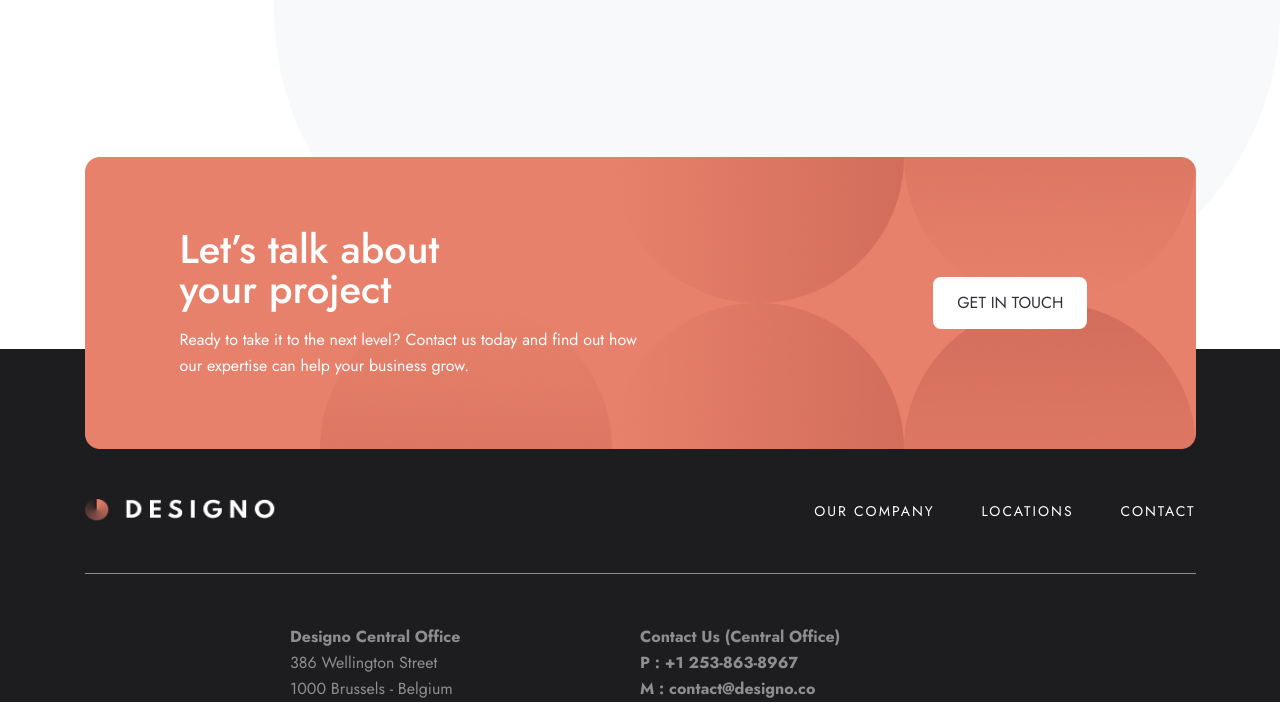
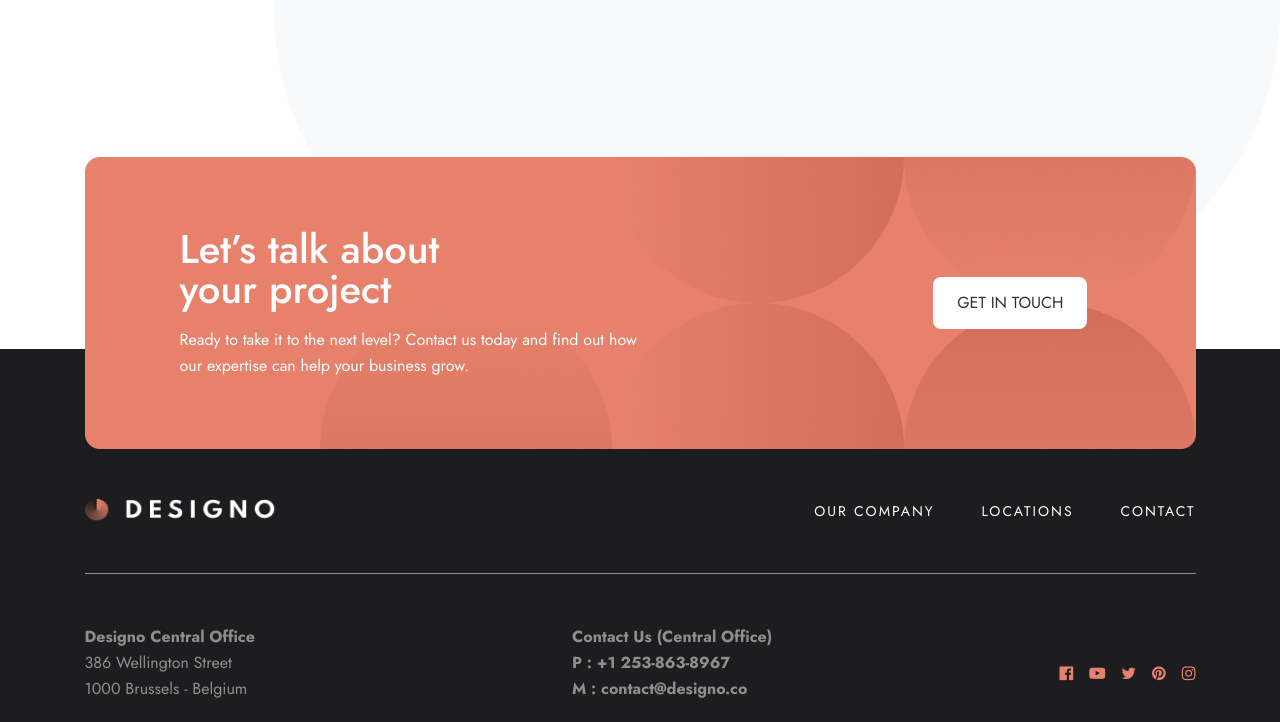
Before and after one commit to luuduc34/Designo, a plain HTML site: page index.html in a window 1280 px wide. Shown: the part 2167-2889 px from the top of the page. Drawn offline with nearby package versions, Linux system fonts and the light colour scheme.

Commit message:
Add index and structuration work

```diff
--- a/index.html
+++ b/index.html
@@ -4,6 +4,9 @@
     <meta charset="UTF-8">
     <meta http-equiv="X-UA-Compatible" content="IE=edge">
     <meta name="viewport" content="width=device-width, initial-scale=1.0">
+    <link rel="stylesheet" href="https://cdn.jsdelivr.net/npm/@fortawesome/fontawesome-free@5.15.4/css/fontawesome.min.css" integrity="sha384-jLKHWM3JRmfMU0A5x5AkjWkw/EYfGUAGagvnfryNV3F9VqM98XiIH7VBGVoxVSc7" crossorigin="anonymous">
+    <link rel="stylesheet" href="https://cdn.jsdelivr.net/npm/bootstrap-icons@1.8.0/font/bootstrap-icons.css" integrity="sha384-ejwKkLla8gPP8t2u0eQyL0Q/4ItcnyveF505U0NIobD/SMsNyXrLti6CWaD0L52l" crossorigin="anonymous">
+    <link href="https://cdnjs.cloudflare.com/ajax/libs/font-awesome/4.3.0/css/font-awesome.css" rel="stylesheet"  type='text/css'>
     <link rel="stylesheet" href="./src/css/style.min.css">
     <title>Designo Home</title>
 </head>
@@ -103,14 +106,15 @@
                 <img class="footer_img_logo" src="./src/img/logo_footer.png">
                 <nav class="footer_nav">
                     <ul class="footer_nav_ul">
-                        <li class="footer_nav_ul_li"><a class="footer_nav_ul_li_a" href="about.html">OUR COMPANY</a> </li>
-                        <li class="footer_nav_ul_li"><a class="footer_nav_ul_li_a" href="about.html">LOCATIONS</a> </li>
-                        <li class="footer_nav_ul_li"><a class="footer_nav_ul_li_a" href="about.html">CONTACT</a> </li>
+                        <li class="footer_nav_ul_li"><a class="footer_nav_ul_li_a" href="#">OUR COMPANY</a></li>
+                        <li class="footer_nav_ul_li"><a class="footer_nav_ul_li_a" href="about.html">LOCATIONS</a></li>
+                        <li class="footer_nav_ul_li"><a class="footer_nav_ul_li_a" href="about.html">CONTACT</a></li>
                     </ul>
                 </nav>
             </div>
             <div class="footer_section_deco_div"></div>
         </section>
+        <div class="footer_div_backgroud_black">
             <section class="footer_section_contact">
                 <div class="footer_section_contact_div">
                     <h4 class="footer_section_contact_div_h4">Designo Central Office</h4>
@@ -127,15 +131,19 @@
 
                     <ul class="footer_nav_social_ul">
 
-                        <li class="footer_nav_social_ul_li"></li>
-                        <li class="footer_nav_social_ul_li"></li>
-                        <li class="footer_nav_social_ul_li"></li>
+                        <li class="footer_nav_social_ul_li"><a href="#"><i class="fa fa-facebook-official fa-1x" aria-hidden="true"></i></a></li>
+                        <li class="footer_nav_social_ul_li"><a href="#"><i class="fa fa-youtube-play fa-1x" aria-hidden="true"></i></a></li>
+                        <li class="footer_nav_social_ul_li"><a href="#"><i class="fa fa-twitter fa-1x" aria-hidden="true"></i></a></li>
+                        <li class="footer_nav_social_ul_li"><a href="#"><i class="fa fa-pinterest fa-1x" aria-hidden="true"></i></a></li>
+                        <li class="footer_nav_social_ul_li"><a href="#"><i class="fa fa-instagram fa-1x" aria-hidden="true"></i></a></li>
+
 
                     </ul>
 
                 </nav>
 
             </section>
+        </div>
     </footer>
 
 </body>
--- a/src/scss/_index.scss
+++ b/src/scss/_index.scss
@@ -222,6 +222,8 @@
 }
 
 .footer_article{
+    position: relative;
+    z-index: 1;
     background-image: url(/src/img/deco_footer_top.png);
     margin: 0 auto -100px;
     display: grid;
@@ -275,8 +277,6 @@
 
 
 .footer_section{
-    position: relative;
-    z-index: -1;
     padding-top: 100px;
     width: auto;
     background-color: $black;
@@ -333,12 +333,18 @@
     letter-spacing: 2px;
     color: $white;
 }
+
 .footer_section_contact{
+    width: 1111px;
     padding-top: 50px;
     margin: 0 auto;
     background-color: $black;
     display: flex;
-    justify-content: center;
+	flex-direction: row;
+	flex-wrap: nowrap;
+	justify-content: space-between;
+	align-items: center;
+	align-content: center;
 }
 
 .footer_section_deco_div{
@@ -353,6 +359,7 @@
     width: 350px;
     height: 78px;
     text-align: left;
+    padding-bottom: 20px;
 }
 
 .footer_section_contact_div_h4{
@@ -372,3 +379,20 @@
     text-align: left;
     color: rgba(255, 255, 255, 0.5);
 }
+
+.footer_nav_social_ul{
+    display:flex;
+    gap: 16px;
+    justify-content: center;
+}
+
+.fa{
+    color:$peach;
+    &:hover{
+        color:$lpeach;
+    }
+}
+
+.footer_div_backgroud_black{
+    background-color: $black;
+}
```
Also changed, not shown: src/css/style.css, src/css/style.min.css, src/img/australia-map.png (added), src/img/australia_image.png (added), src/img/background.png (added), src/img/belgium-map.png (added), src/img/canada_image.png (added), src/img/location_background.png (added), src/img/uk-map.png (added), src/img/united_kingdom_image.png (added), 2 other files.
